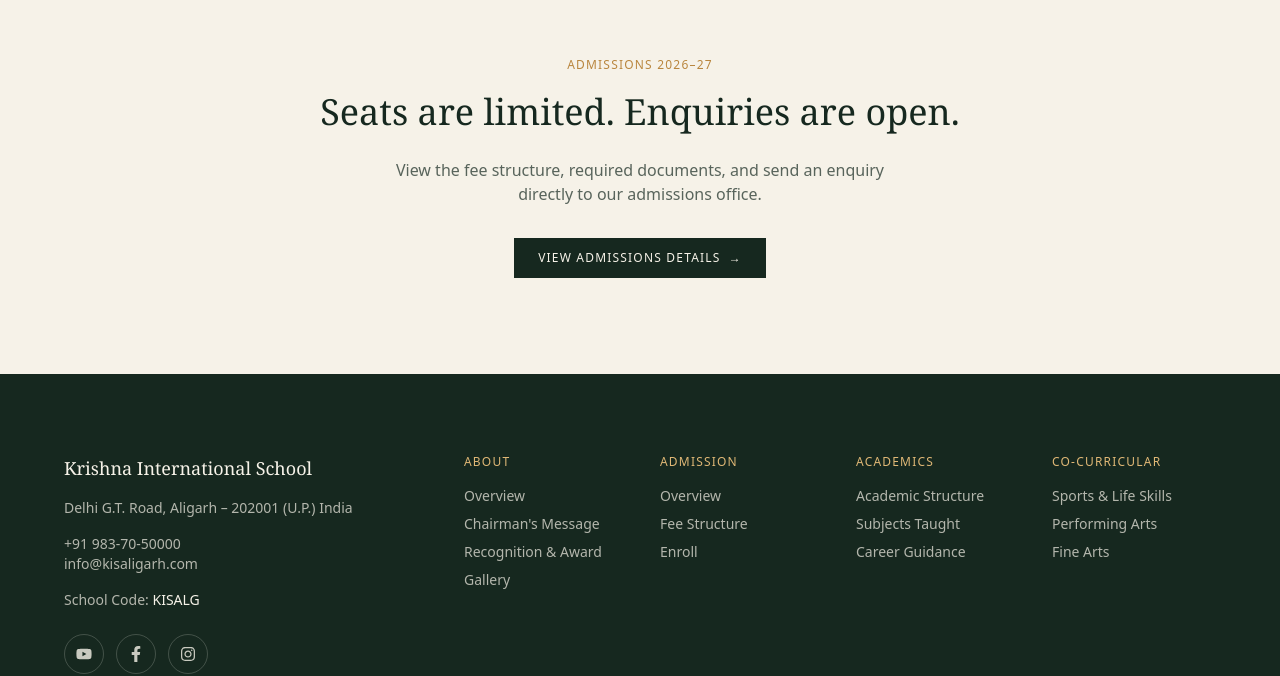
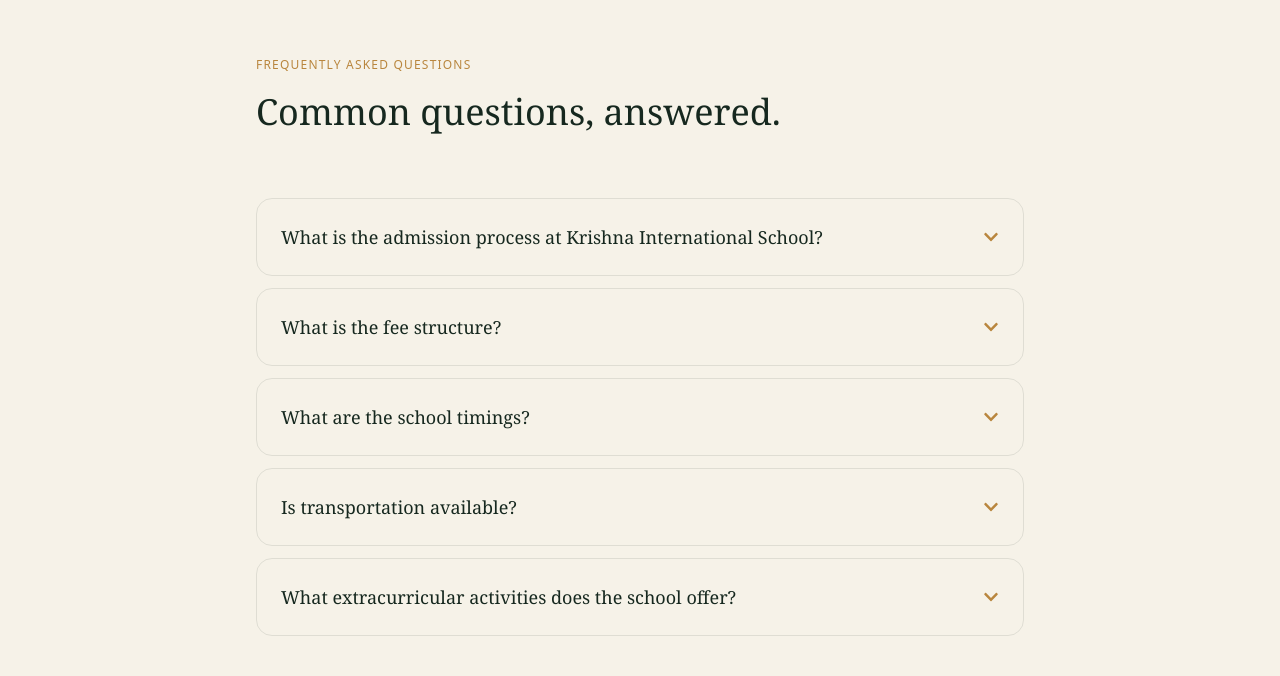
Before and after one commit to Vartika-2102/DETTROIN-INT-Vartika-Website, a React (Vite) app in the folder school-redesign/: page / in a window 1280 px wide. Shown: the part 4771-5447 px from the top of the page. Built offline with nearby package versions, Linux system fonts and the light colour scheme.

Commit message:
Update app routing and structure

```diff
--- a/school-redesign/src/App.jsx
+++ b/school-redesign/src/App.jsx
@@ -5,6 +5,7 @@
 import Facilities from './Components/Facilities'
 import WhyChooseUs from './Components/WhyChooseUs'
 import Testimonials from './Components/Testimonials'
+import FAQ from './Components/FAQ'
 import Footer from './Components/Footer'
 import Reveal from './Components/Reveal'
 import WhatsAppButton from './Components/WhatsAppButton'
@@ -114,6 +115,7 @@
       <Reveal><WhyChooseUs /></Reveal>
       <Reveal><Testimonials /></Reveal>
       <Reveal><GalleryTeaser /></Reveal>
+      <Reveal><FAQ /></Reveal>
       <Reveal><AdmissionsTeaser /></Reveal>
     </main>
   )
```
